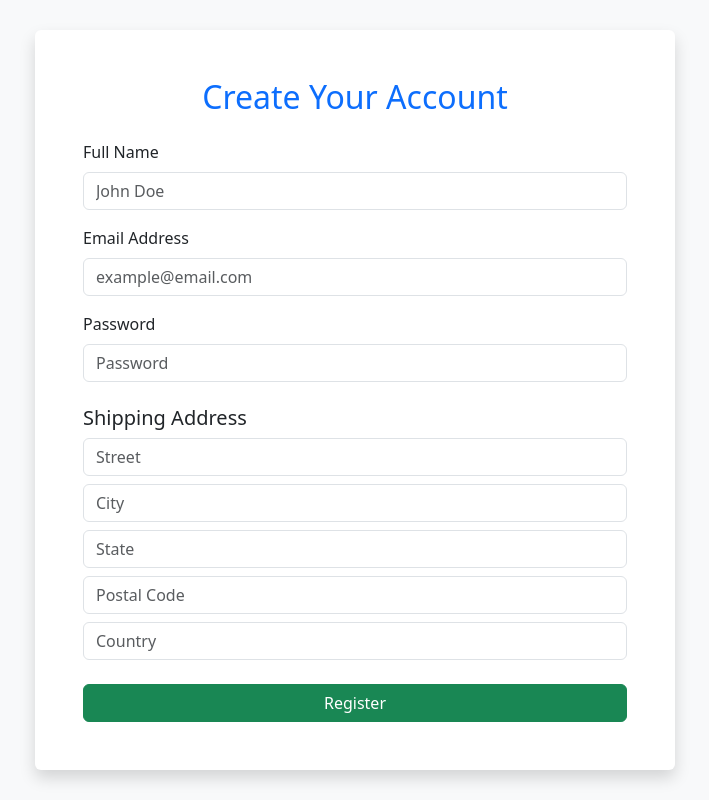
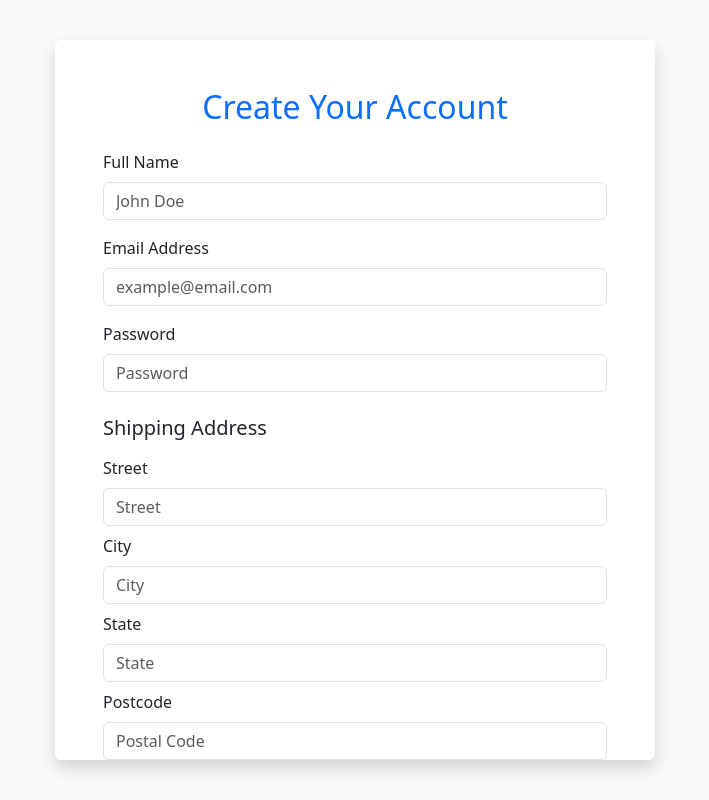
Before and after one commit to kimlengthai/nba-jersey-app, a React (Vite) app in the folder client/: page /register in a window 1280 px wide. Shown: the whole page, without its empty margins (285-994 px from the left). Built offline with nearby package versions, Linux system fonts and the light colour scheme.

Commit message:
Add data validation input for register page

```diff
--- a/client/src/pages/MyProfile.jsx
+++ b/client/src/pages/MyProfile.jsx
@@ -102,8 +102,6 @@ function MyProfile()
     {
         try
         {
-          console.log("Attempting to update user with ID:", user._id);
-          console.log("Form data:", form);
           // Send a PUT request to update the user's data on the backend
             const res = await axios.put(`http://localhost:3001/users/${user._id}`, form);
             const updatedUser = res.data;
--- a/client/src/pages/Register.jsx
+++ b/client/src/pages/Register.jsx
@@ -1,5 +1,5 @@
 import { useState } from "react";
-import { useNavigate } from "react-router-dom";
+import { useNavigate, Link } from "react-router-dom";
 import axios from "axios";
 
 function Register()
@@ -18,6 +18,7 @@ function Register()
     }
   });
 
+  const [errors, setErrors] = useState({});
   const navigate = useNavigate();
 
   const handleChange = (e) =>
@@ -42,11 +43,55 @@ function Register()
                 [name]: value
                 }));
             }
+
+            // Clear error for this field
+            setErrors(prev => ({ ...prev, [name]: ''}));
+  };
+
+  const validation = () =>
+  {
+    const newErrors = {};
+    const alphaRegex = /^[A-Za-z\s]+$/;
+    const emailRegex = /^\S+@\S+\.\S+$/;
+    const streetRegex = /^[0-9A-Za-z\s]+$/;
+    const postalCodeRegex = /^\d{4}$/;
+
+    if (!form.name.trim()) newErrors.name = 'Full name is required.';
+    else if (!alphaRegex.test(form.name)) newErrors.name = 'Full name must contain letters only.';
+
+    if (!form.email.trim()) newErrors.email = 'Email is required.';
+    else if (!emailRegex.test(form.email)) newErrors.email = 'Email is invalid.';
+
+    if (!form.password) newErrors.password = 'Password is required.';
+    else if (form.password.length < 6) newErrors.password = 'Password must be at least 5 characters.';
+
+    const { street, city, state, postalCode, country } = form.shippingAddress;
+
+    if (!street.trim()) newErrors.street = 'Street is required.';
+    else if (!streetRegex.test(street)) newErrors.street = 'Street can contain letters and numbers only.';
+
+    if (!city.trim()) newErrors.city = 'City is required.';
+    else if (!alphaRegex.test(city)) newErrors.city = 'City must contain letters only.';
+
+    if (!state.trim()) newErrors.state = 'State is required.';
+    else if (!alphaRegex.test(state)) newErrors.state = 'State must contain letters only.';
+
+    if (!postalCode.trim()) newErrors.postalCode = 'Postal code is required.';
+    else if (!postalCodeRegex.test(postalCode)) newErrors.postalCode = 'Postal code must be exactly 4 digits';
+
+    if (!country.trim()) newErrors.country = 'Country is required.';
+    else if (!alphaRegex.test(country)) newErrors.country = 'Country must contain letters only.';
+
+    setErrors(newErrors);
+    return Object.keys(newErrors).length === 0;
   };
 
   const handleSubmit = (e) =>
     {
         e.preventDefault();
+
+        if (!validation()) return;
+
         axios.post('http://localhost:3001/register', form)
         .then(res =>
         {
@@ -54,35 +99,129 @@ function Register()
             localStorage.setItem('user', JSON.stringify(res.data));
             navigate('/welcome');
         })
-        .catch(err => console.error(err));
+        .catch(err =>
+        {
+          console.error(err);
+          alert("Registration failed. Please try again.")
+        });
     };
 
   return (
-    <div className="d-flex justify-content-center align-items-center vh-100 bg-light">
-      <div className="bg-white p-5 rounded shadow w-50">
+    <div className="container-fluid bg-light min-vh-100 d-flex justify-content-center align-items-center">
+      <div className="bg-white p-4 p-md-5 rounded shadow w-100" style={{ maxWidth: '600px', maxHeight: '90vh', overflowY: 'auto' }}>
         <h2 className="text-center mb-4 text-primary">Create Your Account</h2>
         <form onSubmit={handleSubmit}>
           <div className="form-group mb-3">
             <label className="form-label">Full Name</label>
-            <input type="text" name="name" placeholder="John Doe" className="form-control" onChange={handleChange} required />
+            <input
+              type="text"
+              name="name"
+              placeholder="John Doe"
+              className={`form-control ${errors.name ? 'is-invalid' : ''}`}
+              onChange={handleChange}
+            />
+            {errors.name && <div className="text-danger">{errors.name}</div>}
           </div>
+
           <div className="form-group mb-3">
             <label className="form-label">Email Address</label>
-            <input type="email" name="email" placeholder="example@email.com" className="form-control" onChange={handleChange} required />
+            <input
+              type="email"
+              name="email"
+              placeholder="example@email.com"
+              className={`form-control ${errors.email ? 'is-invalid' : ''}`}
+              onChange={handleChange}
+            />
+            {errors.email && <div className="text-danger">{errors.email}</div>}
           </div>
+
+          <div className="form-group mb-3">
+            <label className="form-label">Password</label>
+            <input
+              type="password"
+              name="password"
+              placeholder="Password"
+              className={`form-control ${errors.password ? 'is-invalid' : ''}`}
+              onChange={handleChange}
+            />
+            {errors.password && <div className="text-danger">{errors.password}</div>}
+          </div>
+
+          <h5 className="mt-4 mb-3">Shipping Address</h5>
+
+          <div className="form-group mb-2">
+            <label className="form-label">Street</label>
+            <input
+              type="text"
+              name="street"
+              placeholder="Street"
+              className={`form-control ${errors.street ? 'is-invalid' : ''}`}
+              onChange={handleChange}
+            />
+            {errors.street && <div className="text-danger">{errors.street}</div>}
+          </div>
+
+          <div className="form-group mb-2">
+            <label className="form-label">City</label>
+            <input
+              type="text"
+              name="city"
+              placeholder="City"
+              className={`form-control ${errors.city ? 'is-invalid' : ''}`}
+              onChange={handleChange}
+            />
+            {errors.city && <div className="text-danger">{errors.city}</div>}
+          </div>
+
+          <div className="form-group mb-2">
+            <label className="form-label">State</label>
+            <input
+              type="text"
+              name="state"
+              placeholder="State"
+              className={`form-control ${errors.state ? 'is-invalid' : ''}`}
+              onChange={handleChange}
+            />
+            {errors.state && <div className="text-danger">{errors.state}</div>}
+          </div>
+
+          <div className="form-group mb-2">
+            <label className="form-label">Postcode</label>
+            <input
+              type="text"
+              name="postalCode"
+              placeholder="Postal Code"
+              className={`form-control ${errors.postalCode ? 'is-invalid' : ''}`}
+              onChange={handleChange}
+            />
+            {errors.postalCode && <div className="text-danger">{errors.postalCode}</div>}
+          </div>
+
           <div className="form-group mb-4">
-            <label className="form-label">Password</label>
-            <input type="password" name="password" placeholder="Password" className="form-control" onChange={handleChange} required />
+            <label className="form-label">Country</label>
+            <input
+              type="text"
+              name="country"
+              placeholder="Country"
+              className={`form-control ${errors.country ? 'is-invalid' : ''}`}
+              onChange={handleChange}
+            />
+            {errors.country && <div className="text-danger">{errors.country}</div>}
           </div>
-          {/* Shipping Address */}
-            <h5 className="mt-3">Shipping Address</h5>
-            <input type="text" name="street" placeholder="Street" className="form-control mb-2" onChange={handleChange} required />
-            <input type="text" name="city" placeholder="City" className="form-control mb-2" onChange={handleChange} required />
-            <input type="text" name="state" placeholder="State" className="form-control mb-2" onChange={handleChange} required />
-            <input type="text" name="postalCode" placeholder="Postal Code" className="form-control mb-2" onChange={handleChange} required />
-            <input type="text" name="country" placeholder="Country" className="form-control mb-4" onChange={handleChange} required />
 
-          <button type="submit" className="btn btn-success w-100">Register</button>
+          <button type="submit" className="btn btn-primary w-100 mb-2">Register</button>
+
+          <p className="mt-3 text-center">
+          Already have an account?{" "}
+          <Link
+          to="/login"
+          style={{ color: 'green', textDecoration: 'none' }}
+          onMouseEnter={e => e.target.style.textDecoration = 'underline'}
+          onMouseLeave={e => e.target.style.textDecoration = 'none'}
+          >
+            Login
+          </Link>
+          </p>
         </form>
       </div>
     </div>
```
